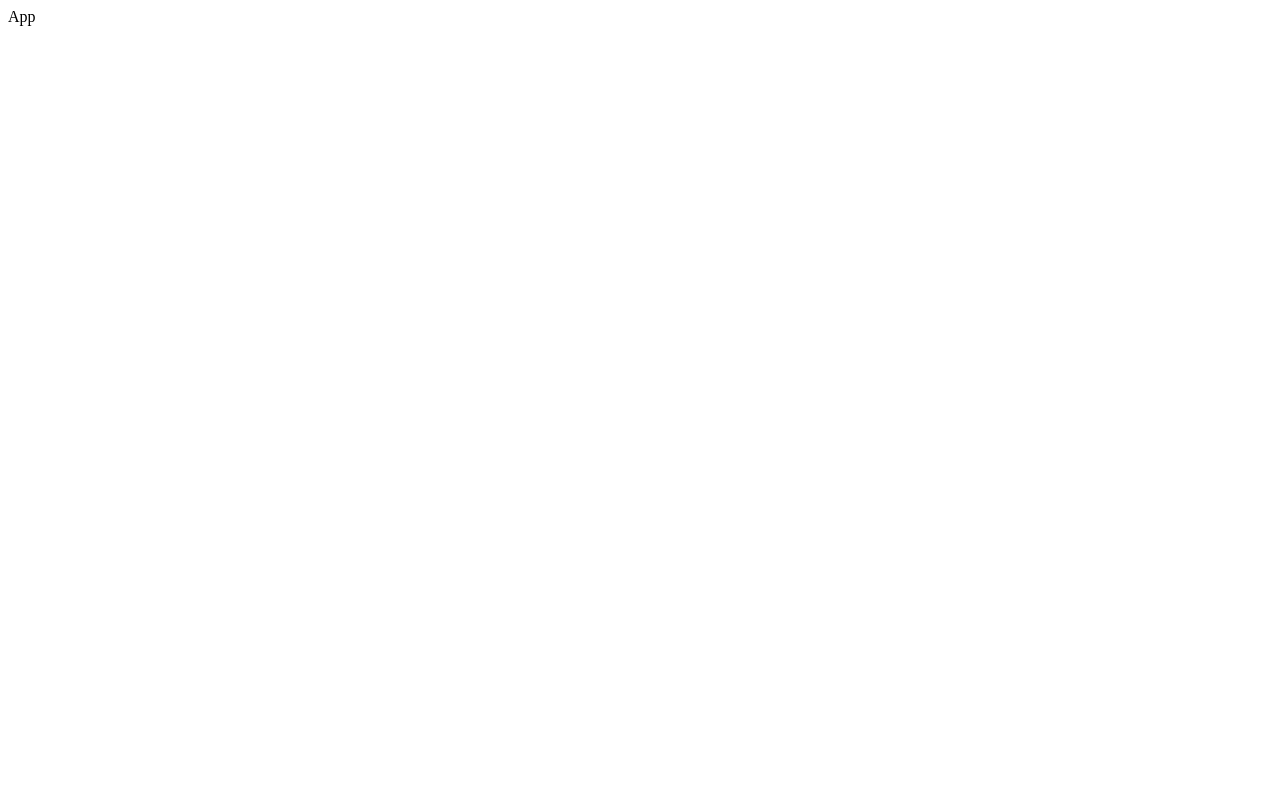
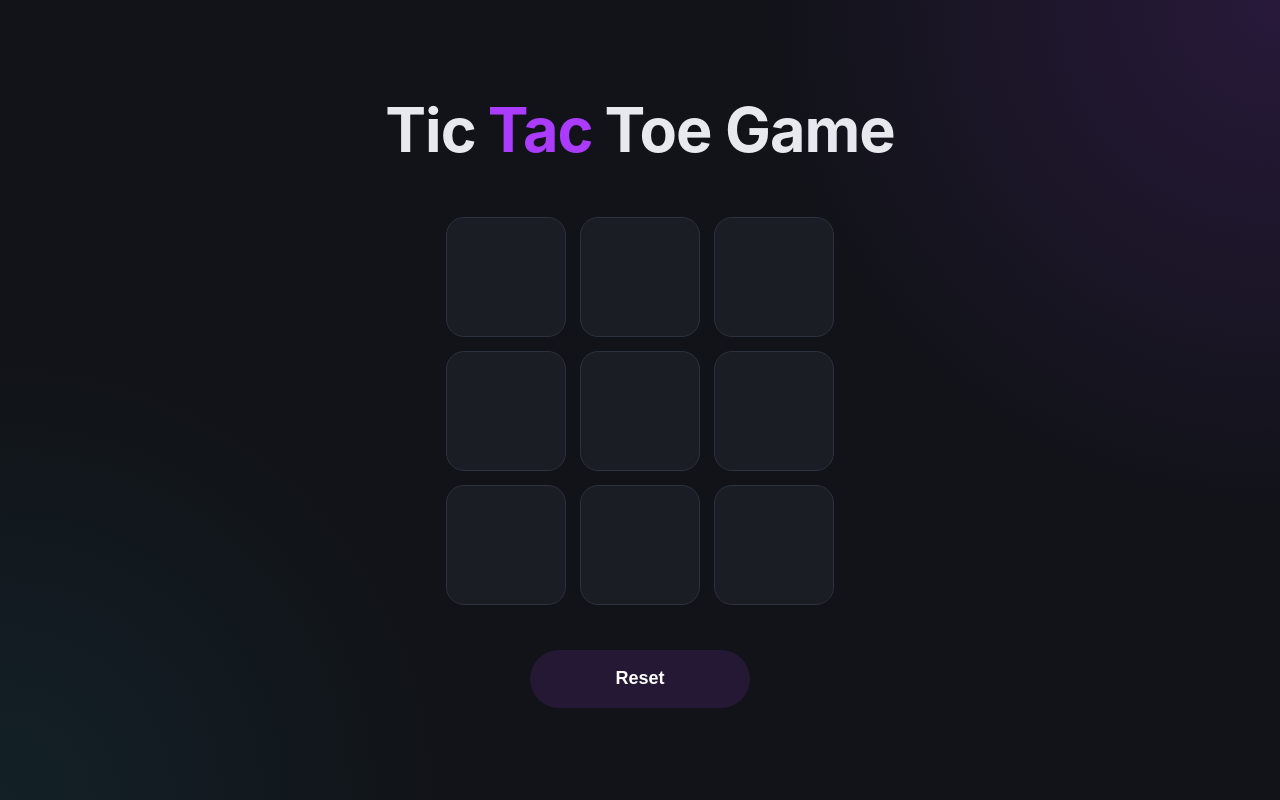
Before and after one commit to Ayman-Kz25/Tic-Tac-Toe-Game, a React (Vite) app: page / in a window 1280 px wide. Built offline with nearby package versions, Linux system fonts and the light colour scheme.

Commit message:
Create the App

```diff
--- a/package.json
+++ b/package.json
@@ -10,6 +10,7 @@
     "preview": "vite preview"
   },
   "dependencies": {
+    "lucide-react": "^1.24.0",
     "react": "^19.2.7",
     "react-dom": "^19.2.7"
   },
--- a/src/App.jsx
+++ b/src/App.jsx
@@ -1,6 +1,10 @@
+import TicTacToe from "./components/TicTacToe"
+
 const App = () => {
   return (
-    <div>App</div>
+    <>
+      <TicTacToe />
+    </>
   )
 }
 export default App
--- /dev/null
+++ b/src/components/TicTacToe.jsx
@@ -0,0 +1,120 @@
+import { useState } from "react";
+import { Circle, X } from "lucide-react";
+
+const winningPatterns = [
+  [0, 1, 2],
+  [3, 4, 5],
+  [6, 7, 8],
+
+  [0, 3, 6],
+  [1, 4, 7],
+  [2, 5, 8],
+
+  [0, 4, 8],
+  [2, 4, 6],
+];
+
+const TicTacToe = () => {
+  const [board, setBoard] = useState(Array(9).fill(""));
+  const [isCircleTurn, setIsCircleTurn] = useState(true);
+  const [winner, setWinner] = useState("");
+  const [draw, setDraw] = useState(false);
+
+  const checkWinner = (updatedBoard) => {
+    for (let pattern of winningPatterns) {
+      const [a, b, c] = pattern;
+
+      if (
+        updatedBoard[a] &&
+        updatedBoard[a] === updatedBoard[b] &&
+        updatedBoard[a] === updatedBoard[c]
+      ) {
+        setWinner(updatedBoard[a]);
+        return;
+      }
+    }
+
+    if (!updatedBoard.includes("")) {
+      setDraw(true);
+    }
+  };
+
+  const handleClick = (index) => {
+    if (board[index] !== "" || winner || draw) return;
+
+    const updatedBoard = [...board];
+    updatedBoard[index] = isCircleTurn ? "o" : "x";
+
+    setBoard(updatedBoard);
+    setIsCircleTurn(!isCircleTurn);
+
+    checkWinner(updatedBoard);
+  };
+
+  const resetGame = () => {
+    setBoard(Array(9).fill(""));
+    setIsCircleTurn(true);
+    setWinner("");
+    setDraw(false);
+  };
+
+  return (
+    <div className="container">
+      <h1 className="title">
+        {winner ? (
+          <div className="result">
+            Congratulations{" "}
+            {winner === "o" ? (
+              <Circle className="circle-icon" size={48} />
+            ) : (
+              <X className="cross-icon" size={46} />
+            )}
+            {" "}
+            <span>Wins</span>
+          </div>
+        ) : draw ? (
+          "It's a Draw!"
+        ) : (
+          <>
+            Tic <span>Tac</span> Toe Game
+          </>
+        )}
+      </h1>
+
+      <div className="board">
+        {board.map((cell, index) => (
+          <div
+            key={index}
+            className="boxes"
+            onClick={() => handleClick(index)}
+          >
+            {cell === "o" && (
+              <Circle
+                size={70}
+                strokeWidth={2.5}
+                className="circle-icon"
+              />
+            )}
+
+            {cell === "x" && (
+              <X
+                size={70}
+                strokeWidth={2.5}
+                className="cross-icon"
+              />
+            )}
+          </div>
+        ))}
+      </div>
+
+      <button
+        className="reset-btn"
+        onClick={resetGame}
+      >
+        Reset
+      </button>
+    </div>
+  );
+};
+
+export default TicTacToe;
--- a/src/index.css
+++ b/src/index.css
@@ -0,0 +1,258 @@
+:root {
+  /* Colors */
+  --bg: #111318;
+  --surface: #1a1d24;
+  --surface-hover: #222732;
+
+  --text: #e8e9ee;
+  --text-muted: #a4acbb;
+
+  --border: #2b313d;
+
+  --accent: #aa3bff;
+  --accent-soft: rgba(170, 59, 255, .12);
+
+  --circle: #26c6da;
+  --cross: #ff6b6b;
+
+  --shadow:
+    0 15px 35px rgba(0,0,0,.35),
+    0 4px 12px rgba(0,0,0,.25);
+
+  --radius: 18px;
+
+  font-family: Inter, system-ui, sans-serif;
+  font-size: 18px;
+  color: var(--text);
+}
+
+*,
+*::before,
+*::after{
+  margin:0;
+  padding:0;
+  box-sizing:border-box;
+}
+
+body{
+  min-height:100vh;
+
+  background:
+    radial-gradient(circle at top right,
+      rgba(170,59,255,.15),
+      transparent 35%),
+
+    radial-gradient(circle at bottom left,
+      rgba(38,198,218,.08),
+      transparent 30%),
+
+    var(--bg);
+
+  color:var(--text);
+}
+
+#root{
+  min-height:100vh;
+
+  display:grid;
+  place-items:center;
+
+  padding:40px 20px;
+}
+
+/* ---------------- Title ---------------- */
+
+.container{
+  text-align:center;
+}
+
+.title{
+
+  display:flex;
+  justify-content:center;
+  align-items:center;
+  gap:12px;
+
+  margin-bottom:50px;
+
+  font-size:clamp(2rem,5vw,3.4rem);
+
+  font-weight:700;
+
+  letter-spacing:-1px;
+}
+
+.title span{
+  color:var(--accent);
+}
+
+.result{
+  display:flex;
+  align-items:center;
+  justify-content:center;
+  gap:15px;
+}
+
+/* ---------------- Board ---------------- */
+
+.board{
+
+  display:grid;
+
+  grid-template-columns:repeat(3,120px);
+
+  gap:14px;
+
+  justify-content:center;
+
+  margin:auto;
+}
+
+.boxes{
+
+  width:120px;
+  aspect-ratio:1;
+
+  display:flex;
+  justify-content:center;
+  align-items:center;
+
+  background:var(--surface);
+
+  border:1px solid var(--border);
+
+  border-radius:18px;
+
+  cursor:pointer;
+
+  transition:
+    transform .2s,
+    background .25s,
+    border-color .25s,
+    box-shadow .25s;
+}
+
+.boxes:hover{
+
+  background:var(--surface-hover);
+
+  border-color:#3d4452;
+
+  transform:translateY(-4px);
+
+  box-shadow:
+    0 15px 30px rgba(0,0,0,.35);
+}
+
+.boxes:active{
+  transform:scale(.96);
+}
+
+/* ---------------- Icons ---------------- */
+
+.circle-icon{
+
+  color:var(--circle);
+
+  filter:
+    drop-shadow(0 0 10px rgba(38,198,218,.25));
+}
+
+.cross-icon{
+
+  color:var(--cross);
+
+  filter:
+    drop-shadow(0 0 10px rgba(255,107,107,.22));
+}
+
+/* ---------------- Button ---------------- */
+
+.reset-btn{
+
+  margin-top:45px;
+
+  width:220px;
+  height:58px;
+
+  border:none;
+  border-radius:999px;
+
+  background:var(--accent-soft);
+
+  color:white;
+
+  font-size:1rem;
+  font-weight:600;
+
+  cursor:pointer;
+
+  transition:
+    transform .2s,
+    background .25s,
+    box-shadow .25s;
+}
+
+.reset-btn:hover{
+
+  background:var(--accent);
+
+  transform:translateY(-3px);
+
+  box-shadow:
+    0 12px 25px rgba(170,59,255,.35);
+}
+
+.reset-btn:active{
+  transform:scale(.97);
+}
+
+/* ---------------- Responsive ---------------- */
+
+@media (max-width:768px){
+
+  .board{
+    grid-template-columns:repeat(3,100px);
+  }
+
+  .boxes{
+    width:100px;
+  }
+
+  .circle-icon,
+  .cross-icon{
+    width:60px;
+    height:60px;
+  }
+
+}
+
+@media (max-width:480px){
+
+  .title{
+    font-size:2rem;
+    margin-bottom:35px;
+  }
+
+  .board{
+    grid-template-columns:repeat(3,85px);
+    gap:10px;
+  }
+
+  .boxes{
+    width:85px;
+    border-radius:14px;
+  }
+
+  .circle-icon,
+  .cross-icon{
+    width:48px;
+    height:48px;
+  }
+
+  .reset-btn{
+    width:180px;
+    height:52px;
+  }
+
+}
```
Also changed, not shown: Project Doc.txt, 2 other files (tests, documents, lock files or other folders).
